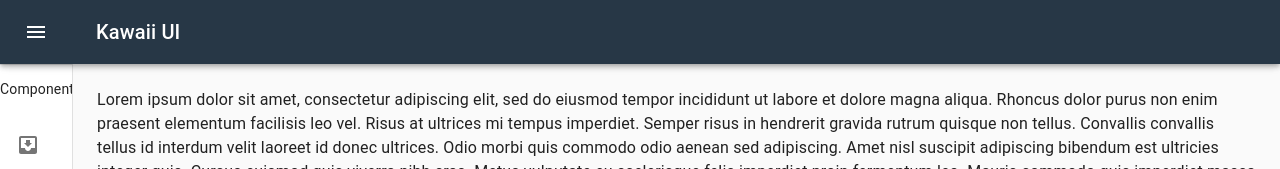
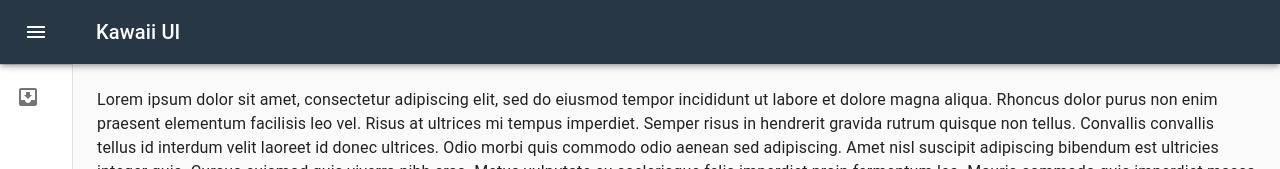
Before and after one commit to HarshaMurupudi/Kwaii-ui, a React (Create React App) app: page / in a window 1280 px wide. Shown: the top 169 px of the page. Built offline with nearby package versions, Linux system fonts and the light colour scheme.

Commit message:
CHANGE: Text for menu header in side naviagation

```diff
--- a/src/components/side-drawer/side-drawer.component.tsx
+++ b/src/components/side-drawer/side-drawer.component.tsx
@@ -131,10 +131,8 @@ export default function PermanentDrawerLeft() {
         </div>
         {/* <div className={classes.toolbar} /> */}
         <Divider />
-        <p>Components</p>
-
         <List>
-          {['Smiley Toggle'].map((text, index) => (
+          {['Components'].map((text, index) => (
             <ListItem button key={text}>
               <ListItemIcon>{index % 2 === 0 ? <InboxIcon /> : <MailIcon />}</ListItemIcon>
               <ListItemText primary={text} />
```
